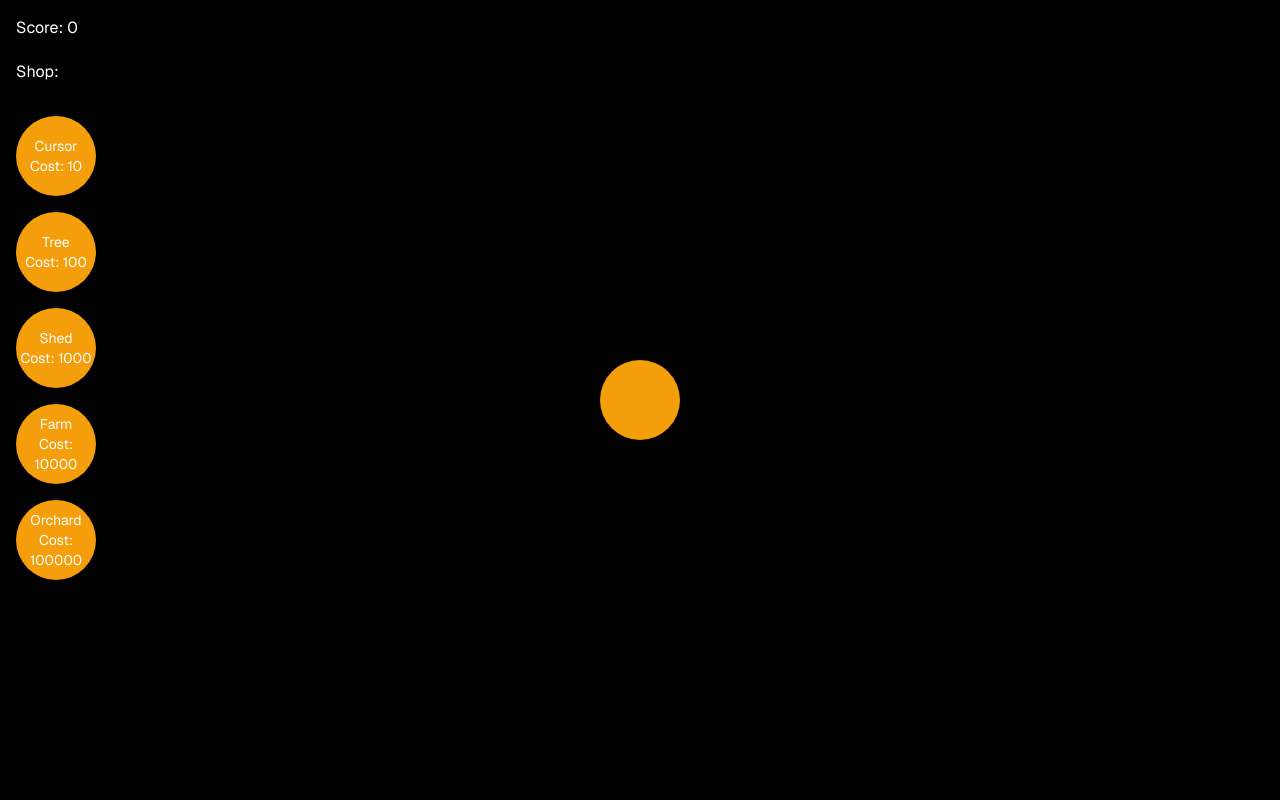
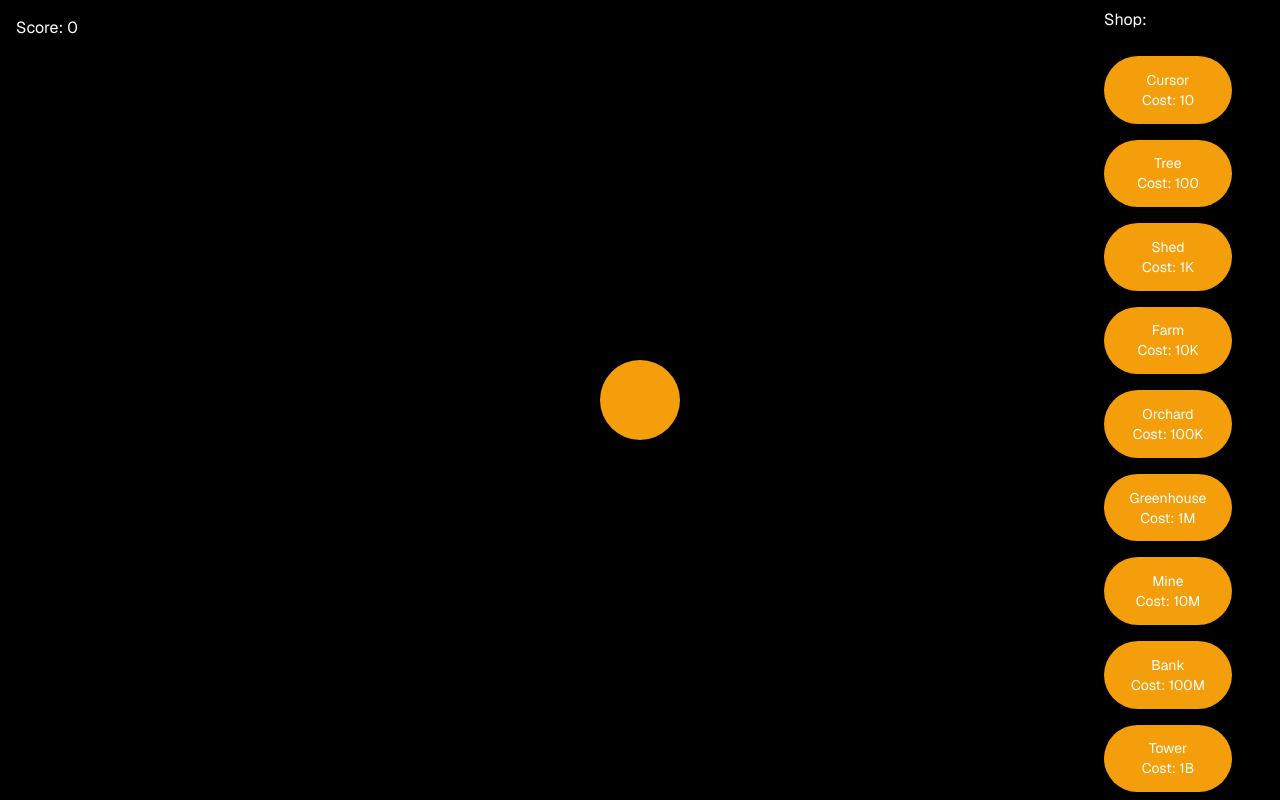
Before and after one commit to Emonora/Blood-orange-clicker, a Next.js app: page / in a window 1280 px wide. Built offline with nearby package versions, Linux system fonts and the light colour scheme.

Commit message:
added more buildings, and score conCat.ts, to concat files together

```diff
--- a/src/app/_components/shop.tsx
+++ b/src/app/_components/shop.tsx
@@ -4,12 +4,13 @@ import { getCost, setCost } from "~/utils/cookies/getCost";
 import { scaleCost } from "~/utils/purchase";
 import { getOwned, setOwned } from "~/utils/cookies/getOwned";
 import { toast } from "~/hooks/use-toast";
+import { conCat } from "~/utils/conCat";
 
 interface Props {
   changeScore: (score: number) => void;
 }
 
-const buildingList: string[] = ["cursor", "tree", "shed", "farm", "orchard"];
+const buildingList: string[] = ["cursor", "tree", "shed", "farm", "orchard", "greenhouse", "mine", "bank", "tower"];
 
 export default function Shop({ changeScore }: Props) {
   const [score ,setScore] = useState<number>(0);
@@ -20,7 +21,7 @@ export default function Shop({ changeScore }: Props) {
   }, []);
 
   const handlePurchase = (building: string, cost: number) => {
-    const bonus = [1, 10, 100, 1000];
+    const bonus = [1, 10, 100, 1000, 10000, 100000, 1000000, 10000000, 100000000];
     let newBonus: any = 0;
     if (building === "tree") {
       newBonus = bonus[0];
@@ -33,6 +34,18 @@ export default function Shop({ changeScore }: Props) {
     }
     if (building === "orchard") {
       newBonus = bonus[3];
+    }
+    if (building === "greenhouse") {
+      newBonus = bonus[4];
+    }
+    if (building === "mine") {
+      newBonus = bonus[5];
+    }
+    if (building === "bank") {
+      newBonus = bonus[6];
+    }
+    if (building === "tower") {
+      newBonus = bonus[7];
     }
     if (building === "cursor") {
       newBonus = bonus[0];
@@ -62,23 +75,30 @@ export default function Shop({ changeScore }: Props) {
   const renderBuildingButton = (building: string) => {
     const cost = getCost(building);
     console.log(building, cost);
-
+    if (Number.isNaN(cost) || cost == null) {
+      toast({
+        variant: "destructive",
+        title: "Bad Cost",
+        description: "The provided building has no cost",
+      })
+      return;
+    }
     return (
       <button
         key={building}
         onClick={() => handlePurchase(building, cost)}
-        className="h-20 w-20 rounded-full bg-amber-500 hover:bg-amber-800 active:bg-amber-950"
+        className="h-32 w-32 rounded-full bg-amber-500 hover:bg-amber-800 active:bg-amber-950"
       >
         {building.charAt(0).toUpperCase() + building.slice(1)}
         <br />
-        Cost: {cost}
+        Cost: {conCat(cost)}
       </button>
     );
   };
 
   return (
-    <main className="absolute left-0 top-11 flex flex-col gap-4 p-4 text-sm">
-      <h1 className="pb-4 text-base">Shop:</h1>
+    <main className="absolute right-10 top-0 flex flex-col gap-4 p-2 text-sm overflow-auto max-h-full">
+      <h1 className="pb-2 text-base">Shop:</h1>
       {buildingList.map((building) => renderBuildingButton(building))}
     </main>
   );
--- a/src/app/page.tsx
+++ b/src/app/page.tsx
@@ -6,16 +6,17 @@ import Shop from "./_components/shop";
 import { getOwned } from "~/utils/cookies/getOwned";
 import { reset } from "~/utils/reset";
 import { winOrLose } from "~/utils/winOrLose";
-import { useToast } from "~/hooks/use-toast"
-
+import { useToast } from "~/hooks/use-toast";
+import { conCat } from "~/utils/conCat";
 
 export default function HomePage() {
   const { toast } = useToast();
   const [score, setScore] = useState<number>(0);
 
   const handleClick = () => {
-    setScore(score + 1 + getOwned("cursor"));
-    setScor(score + 1 + getOwned("cursor"));
+    const newScore = score + 1 + getOwned("cursor");
+    setScore(newScore);
+    setScor(newScore);
   };
 
   const changeScore = (scor: number) => {
@@ -34,7 +35,7 @@ export default function HomePage() {
           variant: "destructive",
           title: "Game Over!",
           description: "Your score is negative :(",
-        })
+        });
         reset();
         return () => clearInterval(update);
       }
@@ -43,15 +44,13 @@ export default function HomePage() {
         toast({
           title: "You Win",
           description: "You've hit the score goal!",
-        })
+        });
         reset();
         return () => clearInterval(update);
       }
 
       const updated = getOwned("tree") + getOwned("farm") + getOwned("shed") + getOwned("orchard");
-      console.log(updated);
       const oldScore = getScore();
-      console.log(oldScore);
       setScore(oldScore + updated);
       setScor(oldScore + updated);
     }, 1000);
@@ -59,10 +58,9 @@ export default function HomePage() {
     return () => clearInterval(update);
   }, []);
 
-
   return (
-    <main className="flex h-screen w-screen flex-col items-center justify-center bg-black text-white">
-      <p className="absolute left-0 top-0 p-4">Score: {score}</p>
+    <main className="flex h-screen w-screen flex-col items-center justify-center bg-black text-white overflow-hidden">
+      <p className="absolute left-0 top-0 p-4">Score: {conCat(score)}</p>
       <button
         onClick={handleClick}
         className="h-20 w-20 rounded-full bg-amber-500 shadow-lg hover:bg-amber-700 active:bg-amber-950"
--- /dev/null
+++ b/src/utils/conCat.ts
@@ -0,0 +1,17 @@
+export function conCat(num: number): string {
+  if (num >= 1_000_000_000) {
+    const value = num / 1_000_000_000;
+    return value % 1 === 0 ? `${value}B` : value.toFixed(2) + "B";
+  }
+  else if (num >= 1_000_000) {
+    const value = num / 1_000_000;
+    return value % 1 === 0 ? `${value}M` : value.toFixed(2) + "M";
+  }
+  else if (num >= 1_000) {
+    const value = num / 1_000;
+    return value % 1 === 0 ? `${value}K` : value.toFixed(2) + "K";
+  }
+  else {
+    return num.toString();
+  }
+}
--- a/src/utils/cookies/getCost.ts
+++ b/src/utils/cookies/getCost.ts
@@ -3,7 +3,7 @@ import Cookie from "js-cookie";
 export function getCost(name: string): number {
   const Cost = Cookie.get(`${name}_cost`);
   if (Cost === undefined) {
-    const List = ["cursor", "tree", "shed", "farm", "orchard"];
+    const List = ["cursor", "tree", "shed", "farm", "orchard", "greenhouse", "mine", "bank", "tower"];
     for (const items of List) {
       if (name == List[0]) {
         setCost("cursor", 10);
@@ -25,6 +25,22 @@ export function getCost(name: string): number {
         setCost("orchard", 100000);
         return 100000;
       }
+      if (name == List[5]) {
+        setCost("greenhouse", 1000000);
+        return 1000000;
+      }
+      if (name == List[6]) {
+        setCost("mine", 10000000);
+        return 10000000;
+      }
+      if (name == List[7]) {
+        setCost("bank", 100000000);
+        return 100000000;
+      }
+      if (name == List[8]) {
+        setCost("tower", 1000000000);
+        return 1000000000;
+      }
     }
   }
 
```
